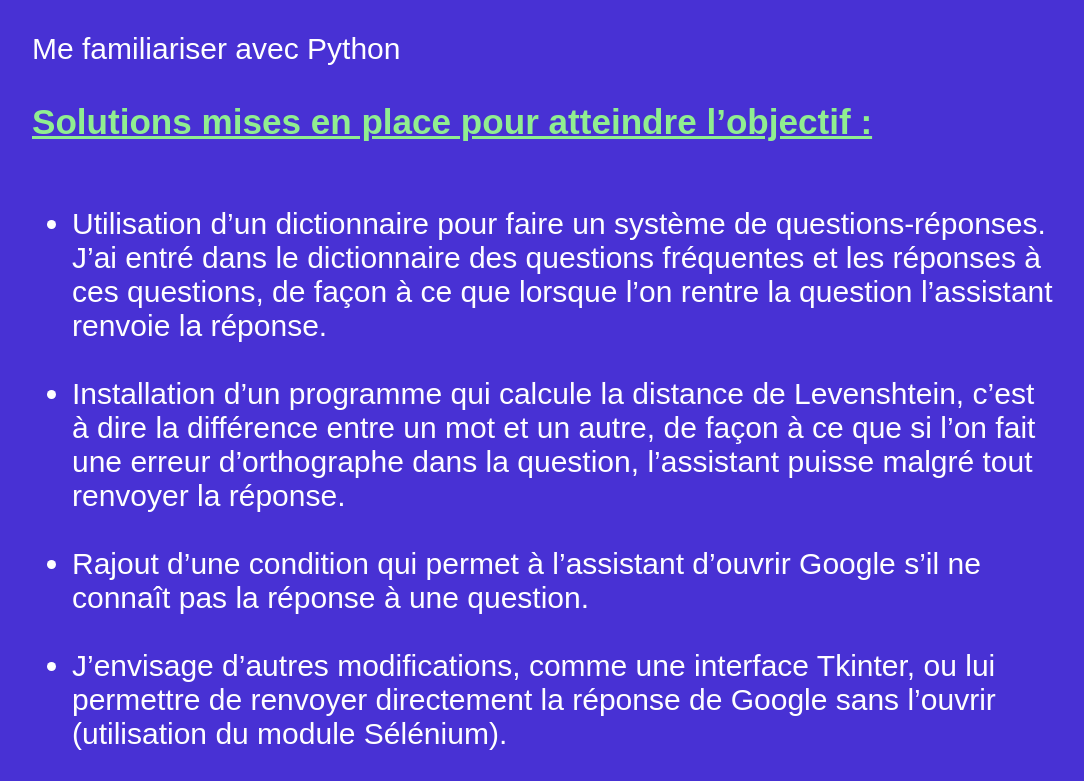
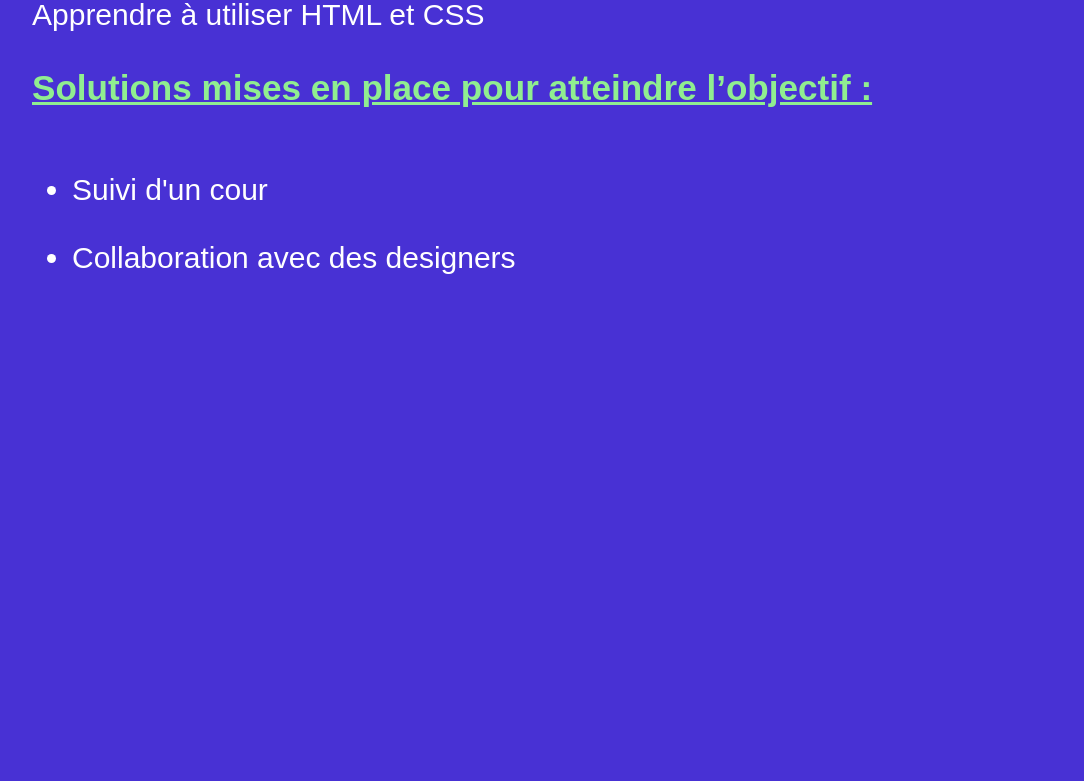
Before and after one commit to William-Johnny/Portfolio, a plain HTML site: page detail_pages/recipy.html in a window 1280 px wide. Shown: the part 1404-2185 px from the top of the page, without its empty margins (96-1180 px from the left). After the commit the page ends 1709 px from the top, so only its background shows below. Drawn offline with Linux system fonts and the light colour scheme.

Commit message:
Update recipy.html

```diff
--- a/detail_pages/recipy.html
+++ b/detail_pages/recipy.html
@@ -29,22 +29,17 @@
     </main>
 
     <div id="main">
-      <h3>Contexte :</h3>  Après un cours de Numérique et Science de L’informatique sur les dictionnaires je me suis demandé s’il était possible, en utilisant ce système de faire un assistant personnel, avec lequel communiquer sur le modèle de Siri d’Apple ou Jarvis dans Iron Man. Voilà comment est né PACO (Personal Assistant for Central Operations).
+      <h3>Contexte :</h3> Ce projet a été effectué dans un cour d'HTML/CSS en collaboration avec des designers. La consigne était de réaliser une recette de son choix. Comme nous étions à la période d'Halloween j'ai décidé de faire une recette sur le Pumpkin Spice Latte.    <br>
+      <h3>Sujet :</h3> Première approche des languages HTML et CSS.
       <br>
-      <h3>Sujet :</h3> Création d’un assistant personnel connecté
-      <br>
-      <h3>Objectif :</h3> Me familiariser avec Python
+      <h3>Objectif :</h3> Apprendre à utiliser HTML et CSS
       <br>
       <h3>Solutions mises en place pour atteindre l’objectif :</h3>
 
       <ul>
-        <li>Utilisation d’un dictionnaire pour faire un système de questions-réponses. J’ai entré dans le dictionnaire des questions fréquentes et les réponses à ces questions, de façon à ce que lorsque l’on rentre la question l’assistant renvoie la réponse.</li>
+        <li>Suivi d'un cour</li>
         <br>
-        <li>Installation d’un programme qui calcule la distance de Levenshtein, c’est à dire la différence entre un mot et un autre, de façon à ce que si l’on fait une erreur d’orthographe dans la question, l’assistant puisse malgré tout renvoyer la réponse. </li>
-        <br>
-        <li>Rajout d’une condition qui permet à l’assistant d’ouvrir Google s’il ne connaît pas la réponse à une question. </li>
-        <br>
-        <li>J’envisage d’autres modifications, comme une interface Tkinter, ou lui permettre de renvoyer directement la réponse de Google sans l’ouvrir (utilisation du module Sélénium). </li>
+        <li> Collaboration avec des designers </li>
       </ul>
     </div>
     <script src="details.js"></script>
```
